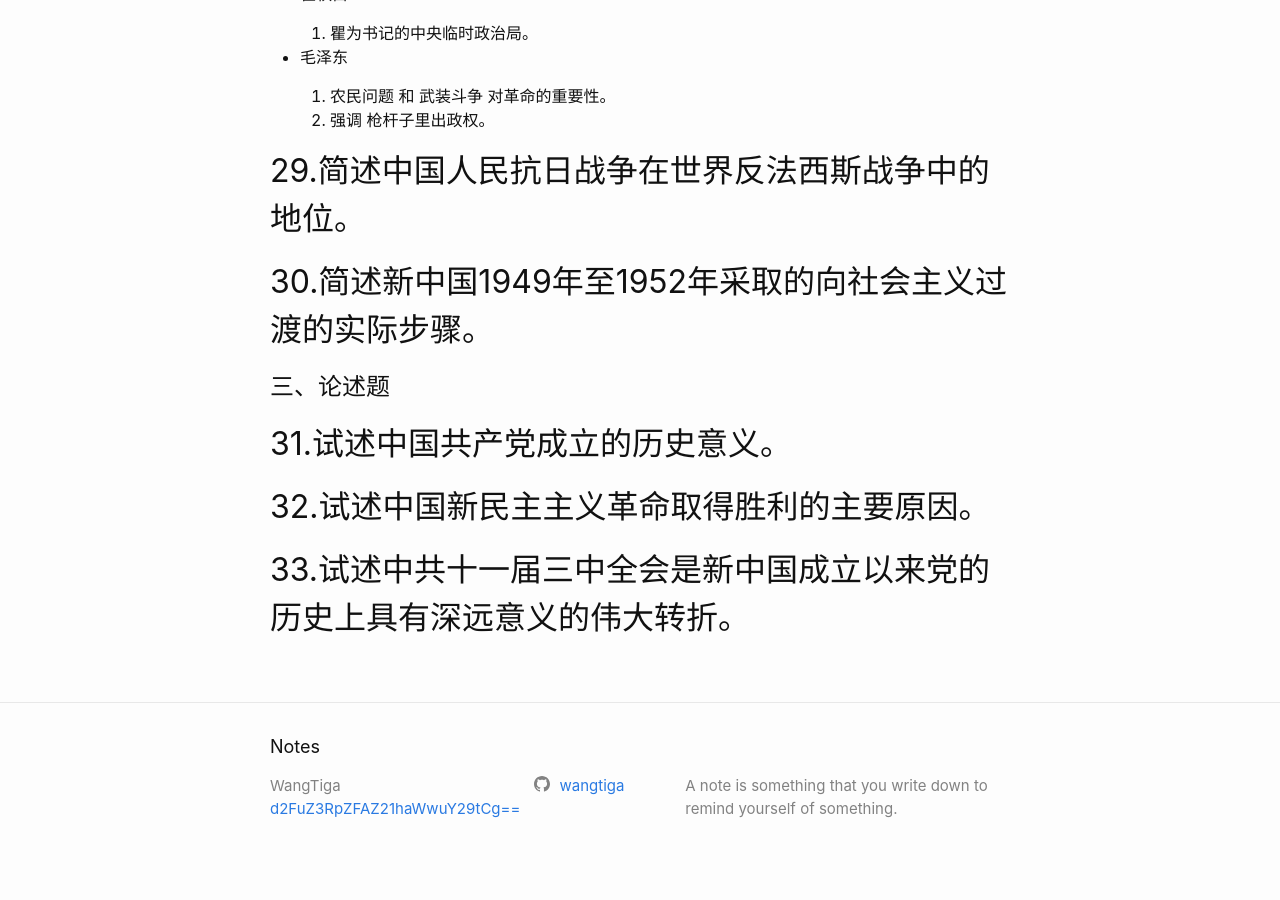
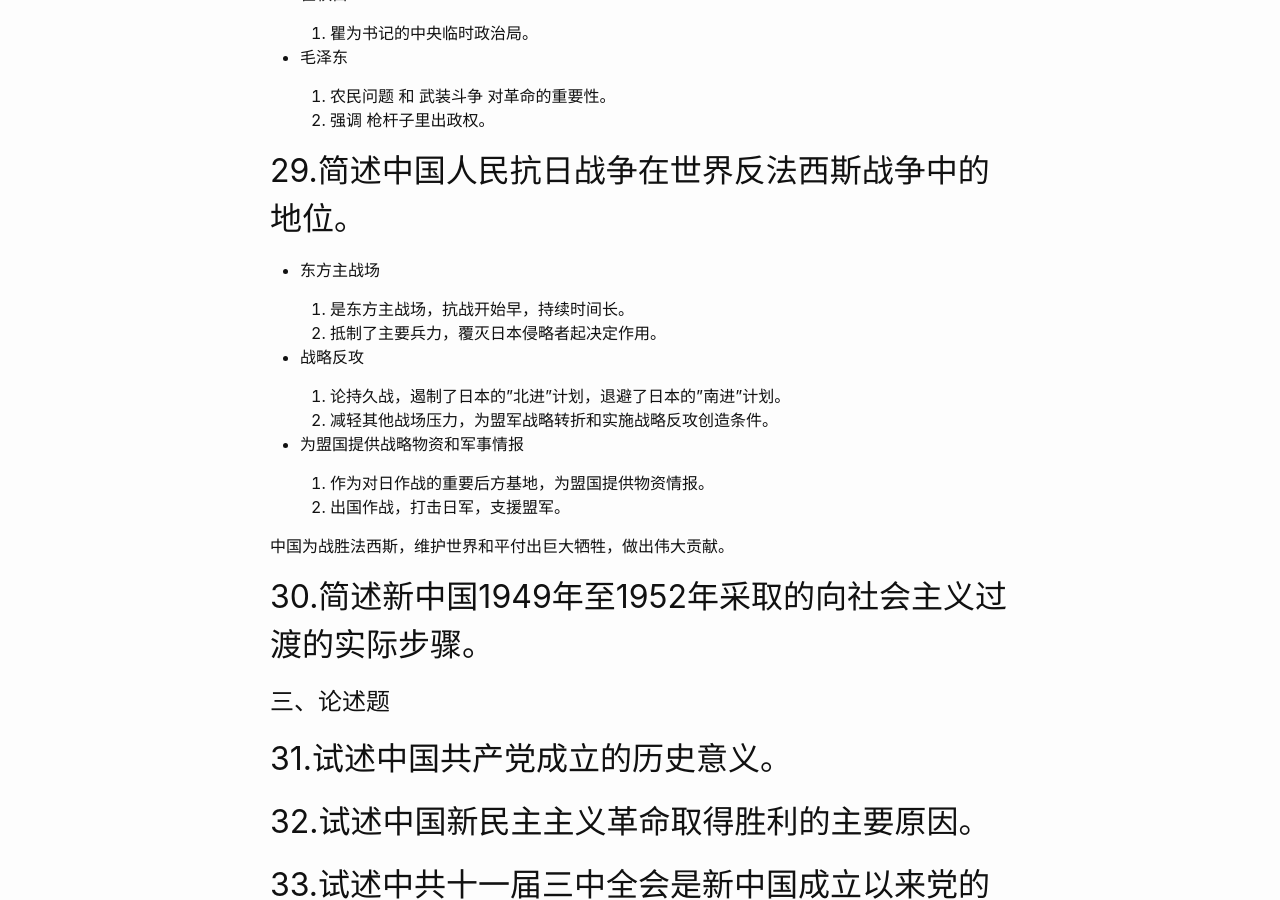
Before and after one commit to wangtiga/wangtiga.github.io, a Jekyll site: the page built from _previews/2020-07-04-3708_2018_10.md, in a window 1280 px wide and 900 px high, scrolled down 29045 px. Built offline with Jekyll 4.4.1, drawn with Linux system fonts in a browser that asks for light colours.

Commit message:
updated from mac

```diff
--- a/_previews/2020-07-04-3708_2018_10.md
+++ b/_previews/2020-07-04-3708_2018_10.md
@@ -879,6 +879,22 @@ TODO 对外开放具体指什么？仅仅是自由贸易？为什么朝鲜禁止
 
 ## 29.简述中国人民抗日战争在世界反法西斯战争中的地位。
 
+* 东方主战场
+
+  1. 是东方主战场，抗战开始早，持续时间长。
+  2. 抵制了主要兵力，覆灭日本侵略者起决定作用。
+
+* 战略反攻
+
+  1. 论持久战，遏制了日本的"北进"计划，退避了日本的"南进"计划。
+  2. 减轻其他战场压力，为盟军战略转折和实施战略反攻创造条件。
+
+* 为盟国提供战略物资和军事情报
+
+  1. 作为对日作战的重要后方基地，为盟国提供物资情报。
+  2. 出国作战，打击日军，支援盟军。
+
+中国为战胜法西斯，维护世界和平付出巨大牺牲，做出伟大贡献。
 
 
 ## 30.简述新中国1949年至1952年采取的向社会主义过渡的实际步骤。
```
